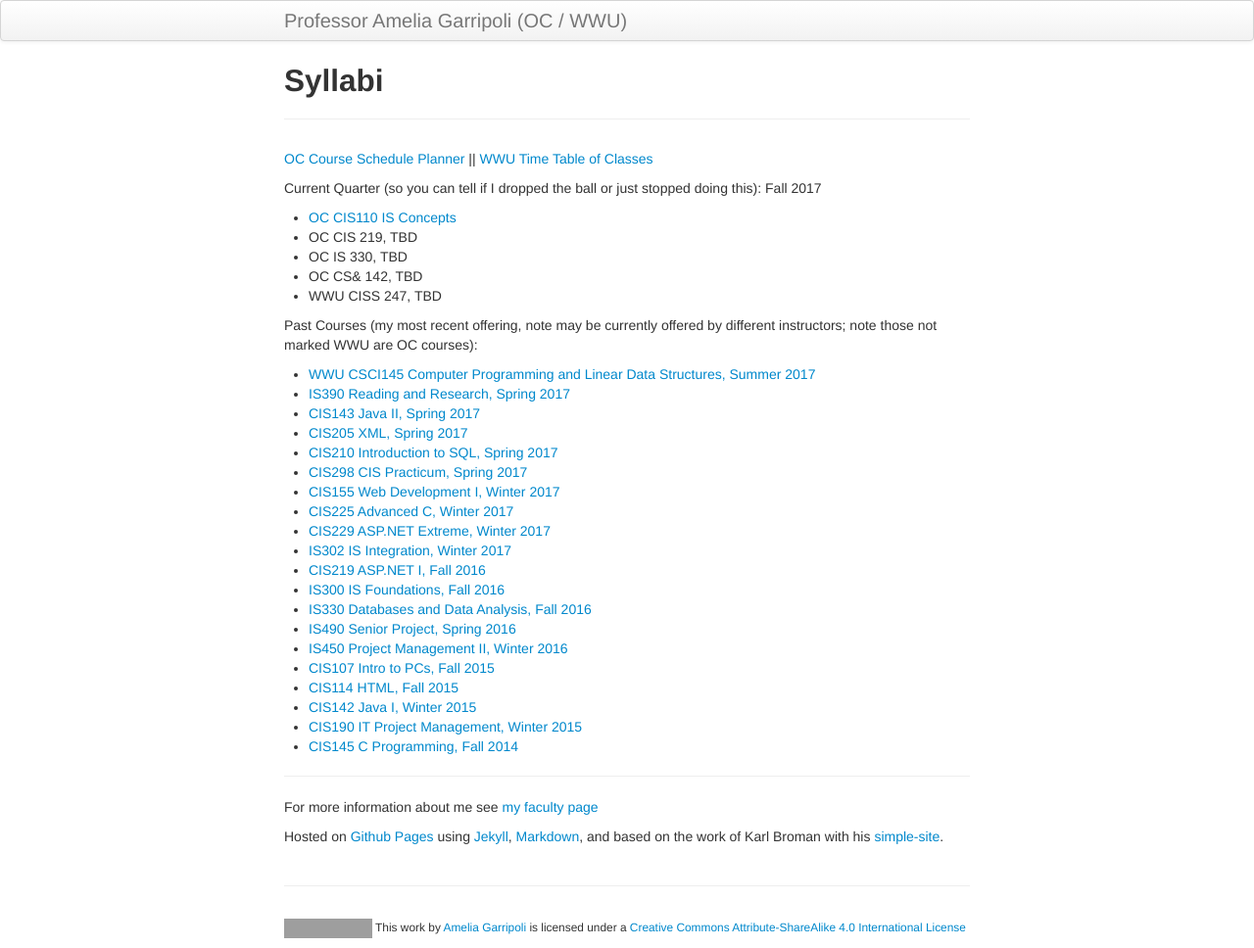
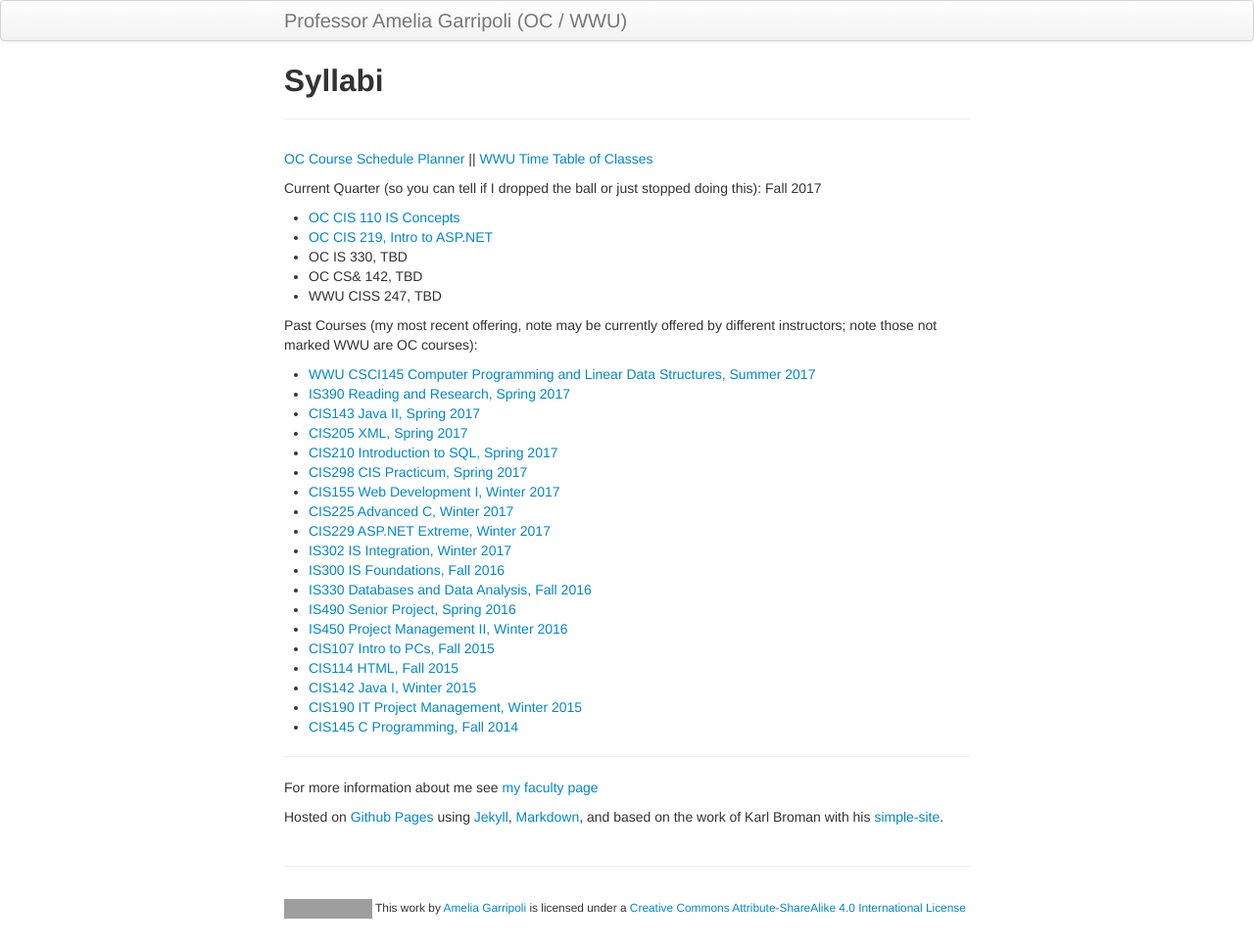
Before and after one commit to argoc/syllabub, a Jekyll site: the page built from index.md, in a window 1280 px wide. Shown: the whole page at 98% size. Built offline with Jekyll 4.4.1, drawn with Linux system fonts in a browser that asks for light colours; grey boxes are pictures that could not be loaded.

Commit message:
publish 219

```diff
--- a/index.md
+++ b/index.md
@@ -8,8 +8,8 @@ description: Capturing current syllabi (past revs in repo history)
 [WWU Time Table of Classes](https://admin.wwu.edu/pls/wwis/wwskcfnd.TimeTable)
 
 Current Quarter (so you can tell if I dropped the ball or just stopped doing this): Fall 2017
-- [OC CIS110 IS Concepts](CIS110.html)
-- OC CIS 219, TBD
+- [OC CIS 110 IS Concepts](CIS110.html)
+- [OC CIS 219, Intro to ASP.NET](CIS219.html)
 - OC IS 330, TBD
 - OC CS& 142, TBD
 - WWU CISS 247, TBD
@@ -27,7 +27,6 @@ Past Courses (my most recent offering, note may be currently offered by differen
 - [CIS225 Advanced C, Winter 2017](CIS225.html)
 - [CIS229 ASP.NET Extreme, Winter 2017](CIS229.html)
 - [IS302 IS Integration, Winter 2017](IS302.html)
-- [CIS219 ASP.NET I, Fall 2016](CIS219.html)
 - [IS300 IS Foundations, Fall 2016](archive/2016_Fall_IS300_Item_2250_2251_syllabus_v0.pdf)
 - [IS330 Databases and Data Analysis, Fall 2016](IS330.html)
 - [IS490 Senior Project, Spring 2016](archive/2016_Spring_IS_490_Syllabus_Garripoli_Becker.html)
```
